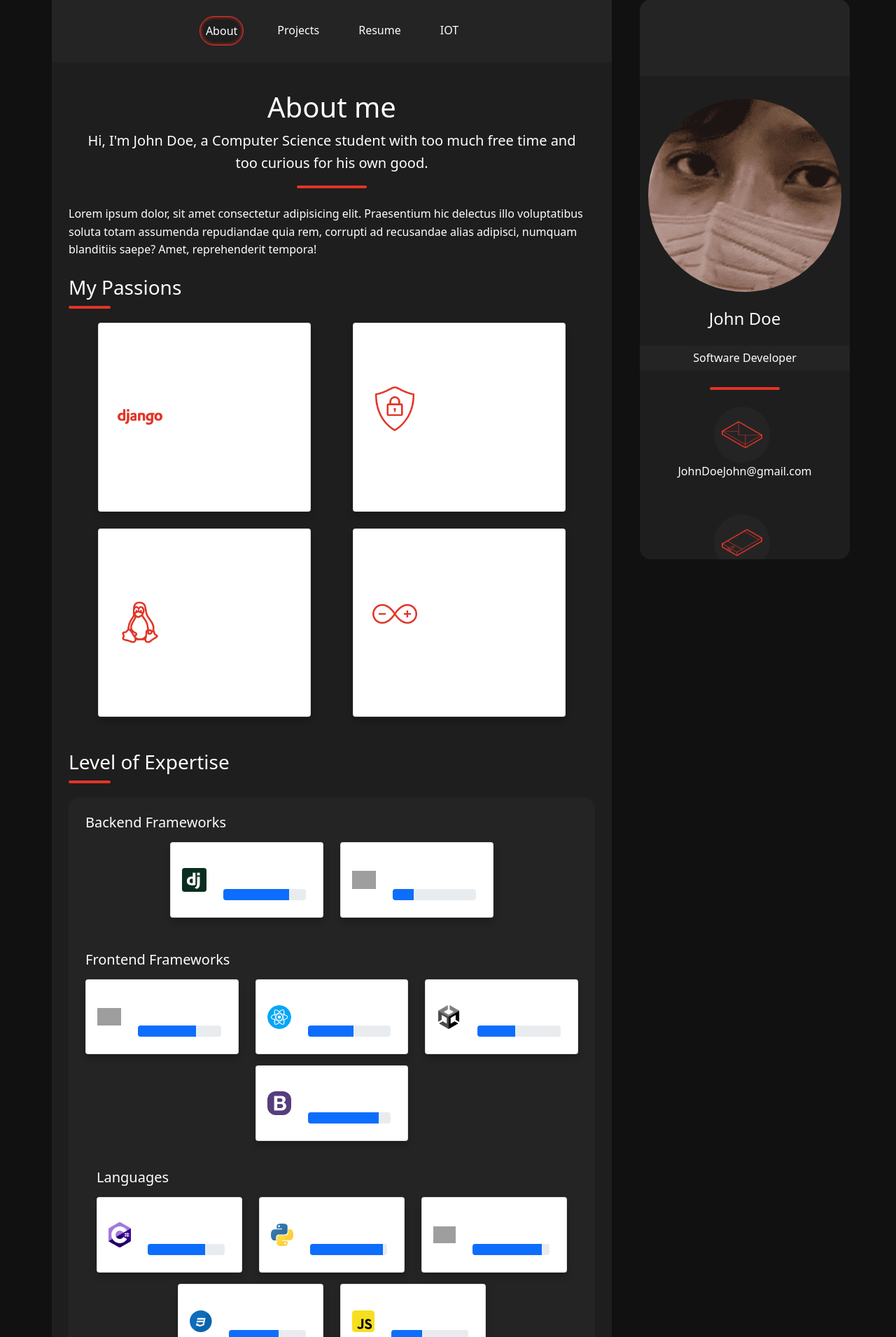
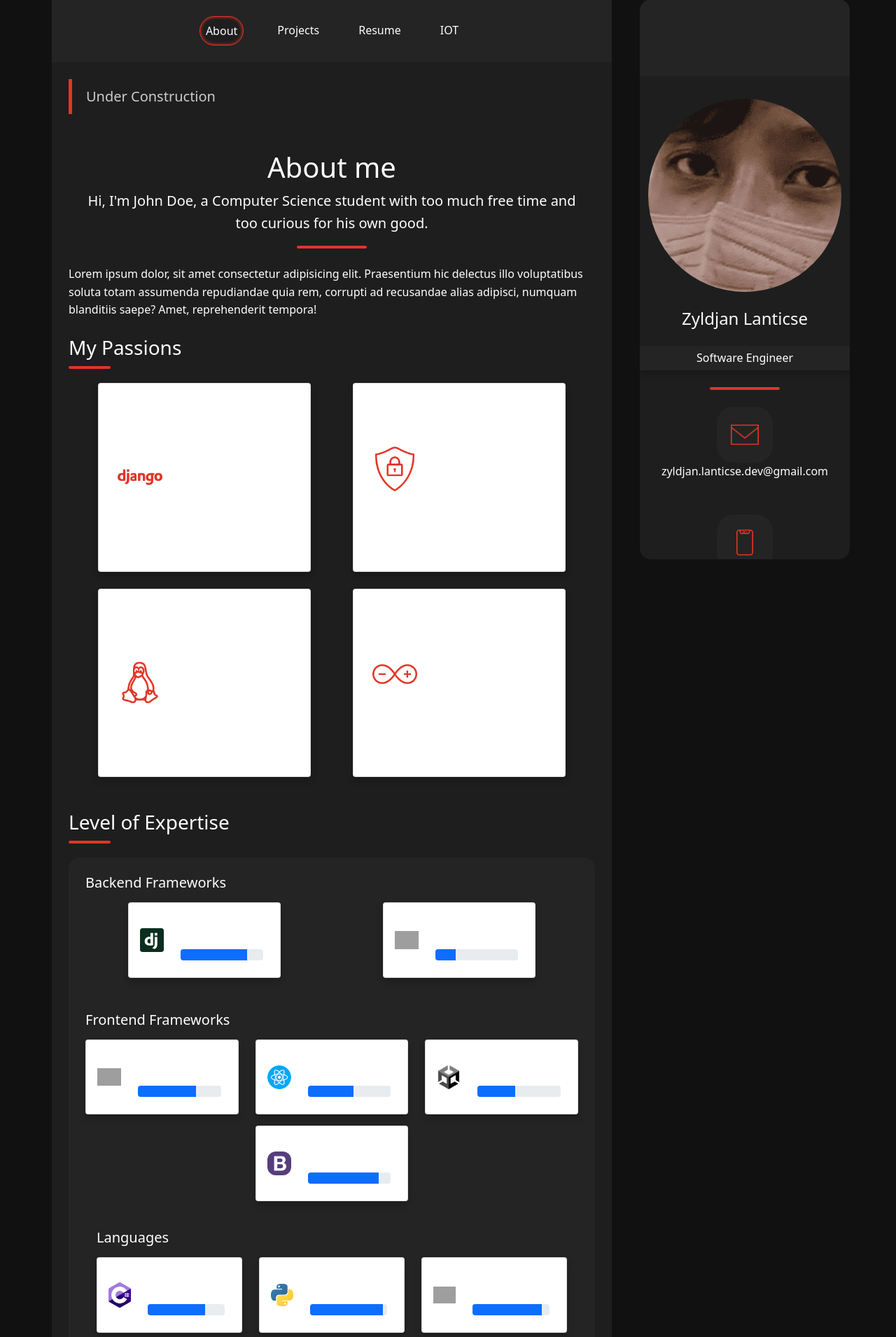
Before and after one commit to Zyd8/zyd-portfolio-website, a Django app: page / in a window 1280 px wide. Shown: the part 73-1983 px from the top of the page at 70% size. Run offline with Django 5.2, Linux system fonts and the light colour scheme; some libraries are stand-ins or nearby versions; grey boxes are pictures that could not be loaded.

Commit message:
change icons, bottom margins and add shadow under role bg

```diff
--- a/templates/newhome.html
+++ b/templates/newhome.html
@@ -119,13 +119,17 @@
             background-color: #242425;
             margin: 0;
             padding: 5px 10px;
+            box-shadow: inset 0 0 5px #E13527;
+            box-shadow: 0 6px 10px rgba(0, 0, 0, 0.2);
+            transition: box-shadow 0.3s ease-in-out;
+
         }
         .contact-icon {
             width: 80px;
             height: auto;
             background-color: #242425;
-            border-radius: 50%;
-            padding: 10px;
+            border-radius: 30%;
+            padding: 20px;
         }
         .spacing {
             margin-top: 20px;
@@ -182,8 +186,8 @@
             height: 60px;
         }
         .credit-icon {
-            width: 120px;
-            height: 120px;
+            width: 80px;
+            height: 80px;
         }
 
         @media (max-width: 992px) {
@@ -220,8 +224,7 @@
 
 
     <div class="container-fluid">
-        <div class="row justify-content-center m-3">
-
+        <div class="row justify-content-center m-3 mb-5">
 
             <!-- Left Column -->
             <div class="col-lg-8 col-md-12 col-sm-12 window-radius window-background m-4 mb-0 p-0 left-column-order">
@@ -241,10 +244,16 @@
                     </div>
                 </nav>
 
+                <!--Notice-->
+                <div class="container-fluid mt-4">
+                    <blockquote class="custom-blockquote">
+                        Under Construction
+                    </blockquote>
+                </div>
 
                 <div class="container-fluid p-4">
                     <!-- Title and Description Area -->
-                    <div class="text-center mt-3 px-3">
+                    <div class="text-center mt-2 px-3">
                         <h1>About me</h1>
                         <p class="lead text-white">
                             Hi, I'm John Doe, a Computer Science student with too much free time and too curious for his own good.
@@ -349,7 +358,7 @@
                         <div class="container col-12 px-2 primary-background window-radius">
 
                             <!--Backend Framework Expertise Progress Bars-->
-                            <div class="row d-flex justify-content-center p-3 pt-4">
+                            <div class="row d-flex justify-content-around p-3 pt-4">
 
                                 <h5 class="col-12 text-white text-left">
                                     Backend Frameworks
@@ -396,7 +405,7 @@
                             <div class="my-2"></div>
 
                              <!--Frontend Framework Expertise Progress Bars-->
-                             <div class="row d-flex justify-content-center  p-3">
+                             <div class="row d-flex justify-content-around  p-3">
 
                                 <h5 class="col-12 text-white text-left">
                                     Frontend Frameworks
@@ -478,7 +487,7 @@
 
 
                                 <!--Languages Expertise Progress Bars-->
-                                <div class="row d-flex justify-content-center  p-3">
+                                <div class="row d-flex justify-content-around  p-3">
 
                                     <h5 class="col-12 text-white text-left">
                                         Languages
@@ -590,7 +599,7 @@
                         </div>
 
                         <!--Website Credit-->
-                        <div class="container px-2">
+                        <div class="container px-2 mb-4">
                             <ul class="list-group card-shadow">
                                 <li class="list-group-item primary-background text-white" style="border: 0;">
                                     <div class="container-fluid my-2">
@@ -630,17 +639,6 @@
                             </ul>
                         </div>
 
-
-
-
-                        <!--Notice-->
-                        <div class="container mt-4">
-                            <blockquote class="custom-blockquote">
-                                Under Construction
-                            </blockquote>
-                        </div>
-
-
                     </div>
                 </div>
 
@@ -669,8 +667,8 @@
 
                 <!--Name and Role-->
                 <div class="row mt-2 mb-3 text-center">
-                    <h4 class="text-light">John Doe</h4>
-                    <p class="role text-white mt-3">Software Developer</p>
+                    <h4 class="text-light">Zyldjan Lanticse</h4>
+                    <p class="role text-white mt-3">Software Engineer</p>
                 </div>
 
                 <div class="custom-hr-center mt-4 mb-4"></div>
@@ -680,22 +678,22 @@
                 <div class="contacts container-fluid d-flex flex-column justify-content-around">
                     <div class="row mb-5">
                         <div class="col-12 contact-item d-flex align-items-center flex-column">
-                            <img class="contact-icon me-2" src="{% static 'assets/email.png' %}" alt="">
-                            <p class="text-white mb-0">JohnDoeJohn@gmail.com</p>
+                            <img class="contact-icon" src="{% static 'assets/contact-email.png' %}" alt="">
+                            <p class="text-white mb-0 text-center">zyldjan.lanticse.dev@gmail.com</p>
                         </div>
                     </div>
 
                     <div class="row mb-5">
                         <div class="col-12 contact-item d-flex align-items-center flex-column">
-                            <img class="contact-icon me-2" src="{% static 'assets/phone.png' %}" alt="">
-                            <p class="text-white mb-0">(+63)9053044125</p>
+                            <img class="contact-icon" src="{% static 'assets/contact-phone.png' %}" alt="">
+                            <p class="text-white mb-0 text-center">(+63)9053044125</p>
                         </div>
                     </div>
 
                     <div class="row mb-5">
                         <div class="col-12 contact-item d-flex align-items-center flex-column">
-                            <img class="contact-icon me-2" src="{% static 'assets/github.png' %}" alt="">
-                            <p class="text-white mb-0">Zyd8</p>
+                            <img class="contact-icon" src="{% static 'assets/github.png' %}" alt="">
+                            <p class="text-white mb-0 text-center">Zyd8</p>
                         </div>
                     </div>
                 </div>
```
Also changed, not shown: static/assets/contact-email.png (added), static/assets/contact-phone.png (added), static/assets/email.png (deleted), static/assets/phone.png (deleted).
